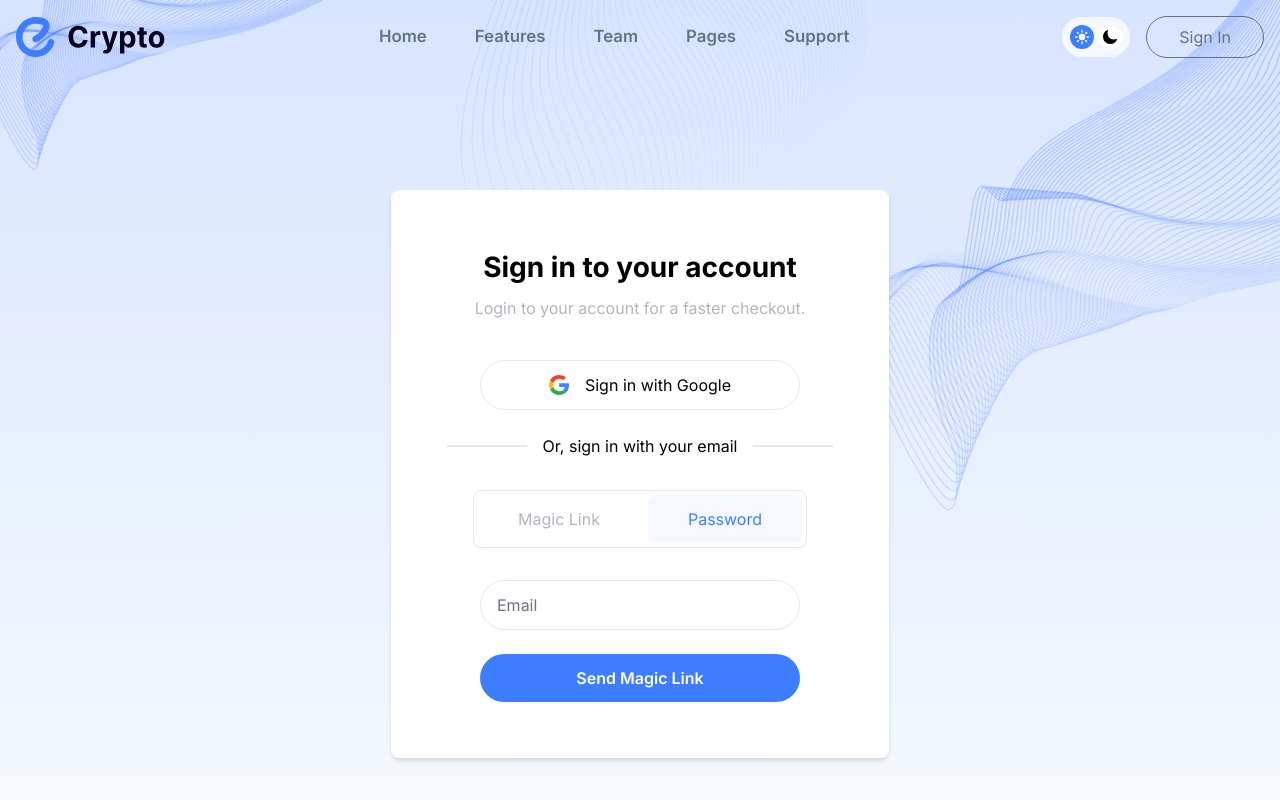
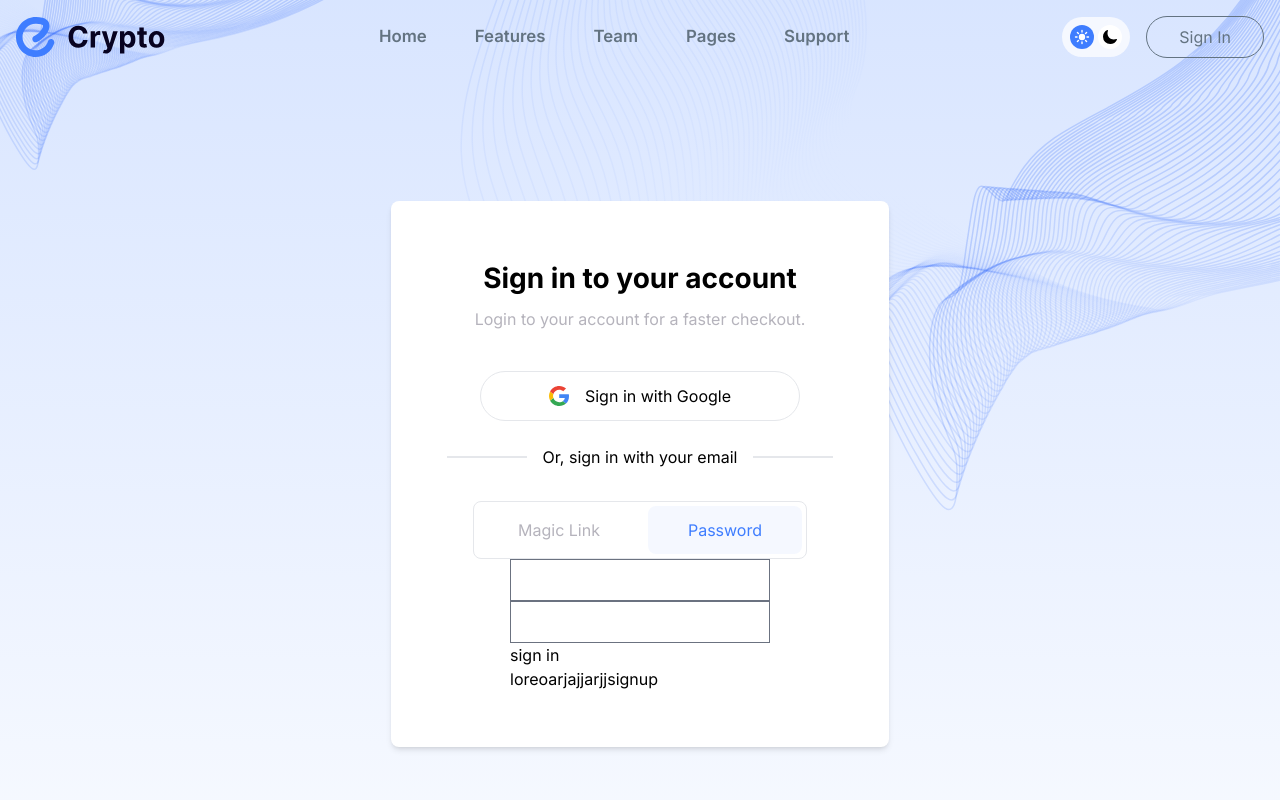
Before and after one commit to pooriaamini/Next.js-App, a Next.js app: page /auth/signin in a window 1280 px wide. Both pictures are taken after a click on the button "Password". Shown: the top 800 px of the page. Built offline with nearby package versions, Linux system fonts and the light colour scheme.

Commit message:
create active context for display which button is active in signin and sigunup page  password or link?

```diff
--- a/app/auth/signin/page.tsx
+++ b/app/auth/signin/page.tsx
@@ -1,19 +1,18 @@
-import EmailForm from "@/app/components/EmailForm";
+import ActiveButton from "@/app/components/ActiveButtonInForm";
 import SelectionForm from "@/app/components/SelectionForm";
 import SigninHeader from "@/app/components/SigninHeader";
-
-
-
+import { ActiveProvider } from "@/app/contexts/activeContext";
 
 export default function Page() {
   return (
-    <div className="min-h-screen flex  flex-col items-center  justify-center text-black dark:text-white ">
-      <div className="form flex flex-col items-center mx-0 my-auto dark:bg-[#131b4dcc] bg-white p-4   lg:p-14 rounded-lg dark:z-30 z-30 shadow-md">
-        <SigninHeader/>
-        <SelectionForm/>
-        <EmailForm/>
+    <ActiveProvider>
+      <div className="min-h-screen flex  flex-col items-center  justify-center text-black dark:text-white ">
+        <div className="form flex flex-col items-center mx-0 my-auto dark:bg-[#131b4dcc] bg-white p-4   lg:p-14 rounded-lg dark:z-30 z-30 shadow-md">
+          <SigninHeader />
+          <SelectionForm />
+          <ActiveButton />
+        </div>
       </div>
-
-    </div>
+    </ActiveProvider>
   );
 }
--- a/app/auth/signup/page.tsx
+++ b/app/auth/signup/page.tsx
@@ -1,16 +1,22 @@
-import EmailForm from "@/app/components/EmailForm";
+import ActiveButton from "@/app/components/ActiveButtonInForm";
+import Active from "@/app/components/ActiveButtonInForm";
 import SelectionForm from "@/app/components/SelectionForm";
 import SignupHeader from "@/app/components/SignupHeader";
+import { ActiveProvider } from "@/app/contexts/activeContext";
 
-export default function Page(){
+export default function Page() {
+
+
+
   return (
-    <div className="min-h-screen flex  flex-col items-center  justify-center text-black dark:text-white ">
-      <div className="form flex flex-col items-center mx-0 my-auto dark:bg-[#131b4dcc] bg-white p-4   lg:p-14 rounded-lg dark:z-30 z-30 shadow-md">
-        <SignupHeader/>
-        <SelectionForm/>
-        <EmailForm/>
+    <ActiveProvider>
+      <div className="min-h-screen flex  flex-col items-center  justify-center text-black dark:text-white ">
+        <div className="form flex flex-col items-center mx-0 my-auto dark:bg-[#131b4dcc] bg-white p-4   lg:p-14 rounded-lg dark:z-30 z-30 shadow-md">
+          <SignupHeader />
+          <SelectionForm />
+          <ActiveButton/>
+        </div>
       </div>
-
-    </div>
+    </ActiveProvider>
   );
 }
--- /dev/null
+++ b/app/components/ActiveButtonInForm.tsx
@@ -0,0 +1,32 @@
+'use client'
+
+import { usePathname } from "next/navigation";
+import { useActive } from "../contexts/activeContext";
+import EmailForm from "./EmailForm";
+import SigninPassword from "./SigninPassword";
+import SignupPassword from "./SignupPassword";
+
+function ActiveButton() {
+
+   const pathname= usePathname()
+
+   const isSignUp=pathname.includes('signup')==true
+
+    console.log(isSignUp);
+
+
+
+
+
+
+    const {isActive}=useActive()
+    return (
+        <>
+
+        {isActive ? isSignUp ? <SignupPassword/> : <SigninPassword/> : <EmailForm />}
+
+        </>
+     );
+}
+
+export default ActiveButton;
--- a/app/components/EmailForm.tsx
+++ b/app/components/EmailForm.tsx
@@ -1,4 +1,9 @@
+import { useState } from "react";
+
+
 function EmailForm() {
+
+
     return (
         <form className="flex flex-col gap-6 items-center self-stretch justify-center" action="">
             <input className="w-80 border flex  border-gray-200 dark:border-[#637381] py-3 px-4 rounded-full bg-white dark:bg-[#1e2763] mt-8 dark:placeholder:text-[#b5b3bc] p-3" placeholder="Email" type="text" name="" id="" />
--- a/app/components/Header.tsx
+++ b/app/components/Header.tsx
@@ -39,6 +39,7 @@ export default function Header() {
   const { darkMode, toggleDark, toggleLight } = useThem();
 
   // dark moode toggle
+
   useEffect(() => {
     if (darkMode) {
       document.documentElement.classList.add("dark");
--- a/app/components/SelectionForm.tsx
+++ b/app/components/SelectionForm.tsx
@@ -1,10 +1,12 @@
 'use client'
 
-import { useState } from "react";
+import { useActive } from "../contexts/activeContext";
+
 
 function SelectionForm() {
 
-  const [isActive,setIsActive]=useState<Boolean>(false)
+  const {isActive,setIsActive}=useActive()
+
 
     return (
         <div className=" p-1 mt-8   flex flex-col lg:flex-row justify-center gap-1 lg:gap-2  self-stretch lg:self-auto  items-center border-[1px] dark:border-[#637381] rounded-lg ">
--- a/app/components/SigninPassword.tsx
+++ b/app/components/SigninPassword.tsx
@@ -0,0 +1,31 @@
+function SigninPassword() {
+    return (
+
+        <form action="">
+
+            <div className="email">
+                <label htmlFor=""></label>
+                <input type="text" name="" id="" />
+            </div>
+
+            <div className="password">
+                <input type="text" name="" id="" />
+                <label htmlFor=""></label>
+            </div>
+
+           <p className="forgot"></p>
+
+           <button>sign in</button>
+
+           <p className="singup">
+            <span>loreoarjajjarjj</span>
+            <span>signup</span>
+           </p>
+
+
+
+        </form>
+     )
+}
+
+export default SigninPassword;
--- a/app/components/SignupPassword.tsx
+++ b/app/components/SignupPassword.tsx
@@ -0,0 +1,10 @@
+function SignupPassword() {
+    return (
+        <form action="
+        ">
+            <div>agegarr</div>
+        </form>
+     );
+}
+
+export default SignupPassword;
--- a/app/contexts/activeContext.tsx
+++ b/app/contexts/activeContext.tsx
@@ -1,5 +1,42 @@
 'use client'
 
-import { createContext } from "react"
+import React, { createContext, useContext, useState } from "react"
 
-const ActiveContext=createContext(null)
+
+interface ActiveContextType {
+
+    isActive:boolean
+    setIsActive:(avtive:boolean)=>void
+
+}
+
+const ActiveContext=createContext<ActiveContextType | undefined >(undefined)
+
+function ActiveProvider({children}:{children:React.ReactNode}){
+
+    const [isActive,setIsActive]=useState<boolean>(false)
+
+
+    return(
+
+        <ActiveContext.Provider value={{isActive,setIsActive}}>
+
+            {children}
+
+
+        </ActiveContext.Provider>
+
+    )
+}
+
+function useActive(){
+
+    const context=useContext(ActiveContext)
+
+    if(context===undefined)
+        throw new Error('ActiveContext was used outside of the ActiveProvider')
+    return context;
+
+}
+
+export {ActiveProvider,useActive}
```
